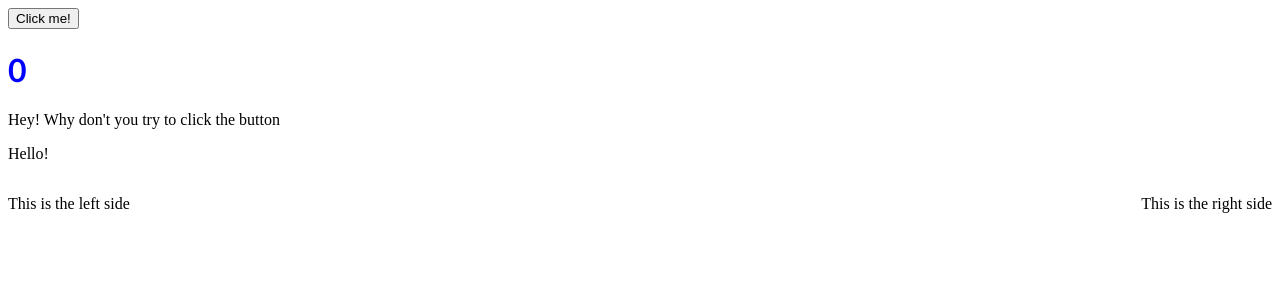
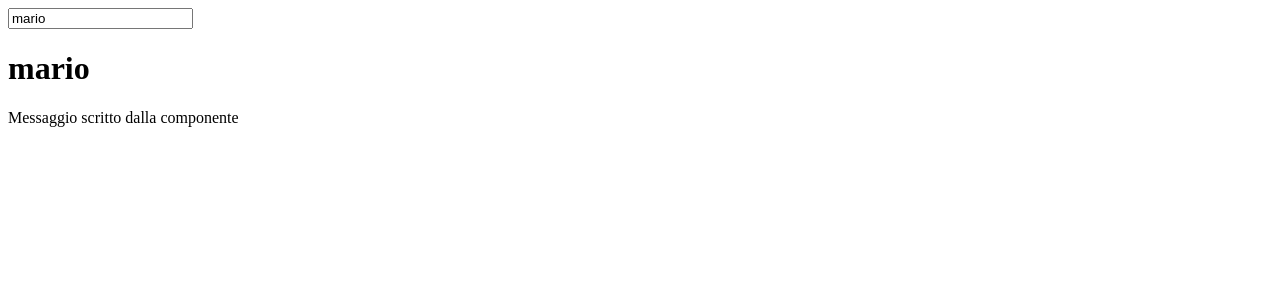
Before and after one commit to mrAnderson2159/formazione_vim, a SvelteKit app in the folder svelte/demostration/: page / in a window 1280 px wide. Shown: the top 300 px of the page. Built offline with nearby package versions, Linux system fonts and the light colour scheme.

Commit message:
svelte componenti

```diff
--- /dev/null
+++ b/svelte/demostration/src/lib/components/userInput.svelte
@@ -0,0 +1,18 @@
+<script lang='ts'>
+	import type { Snippet } from "svelte";
+
+    interface UserInputProps {
+        children: Snippet;
+        username: string;
+    }
+
+    let { username, children }: UserInputProps = $props();
+</script>
+
+<input type="text" bind:value={username} placeholder="Enter your name" />
+
+<h1>{username}</h1>
+
+<p>
+    {@render children()}
+</p>
--- a/svelte/demostration/src/routes/+page.svelte
+++ b/svelte/demostration/src/routes/+page.svelte
@@ -1,42 +1,12 @@
-<script lang='ts'>
-    let number = $state(0);
-    let userInformation = $derived.by(() => calculateUserInfo(number));
-    function onclick() {
-        number++;
-    }
-    function calculateUserInfo(number: number) {
-        switch (number) {
-            case 0:
-                return "Hey! Why don't you try to click the button";
-            case 1:
-                return "You clicked exactly one time";
-            default:
-                return `You clicked ${number} times`;
-        }
-    }
+<script>
+    import UserInput from "$lib/components/userInput.svelte";
 </script>
 
-<button {onclick}>
-    Click me!
-</button>
-
-<h1>{number}</h1>
-<p>{userInformation}</p>
-
-<p>Hello!</p>
-<div class="container">
-    <p>This is the left side</p>
-    <p>This is the right side</p>
-</div>
+<UserInput username={"mario"}>Messaggio scritto dalla componente</UserInput>
 
 <style>
     h1 {
         color: blue;
         font-family: "Gill Sans", "Gill Sans MT", Calibri, "Trebuchet MS", sans-serif;
     }
-
-    .container {
-        display: flex;
-        justify-content: space-between;
-    }
 </style>
--- /dev/null
+++ b/svelte/demostration/src/routes/page1.svelte
@@ -0,0 +1,42 @@
+<script lang='ts'>
+    let number = $state(0);
+    let userInformation = $derived.by(() => calculateUserInfo(number));
+    function onclick() {
+        number++;
+    }
+    function calculateUserInfo(number: number) {
+        switch (number) {
+            case 0:
+                return "Hey! Why don't you try to click the button";
+            case 1:
+                return "You clicked exactly one time";
+            default:
+                return `You clicked ${number} times`;
+        }
+    }
+</script>
+
+<button {onclick}>
+    Click me!
+</button>
+
+<h1>{number}</h1>
+<p>{userInformation}</p>
+
+<p>Hello!</p>
+<div class="container">
+    <p>This is the left side</p>
+    <p>This is the right side</p>
+</div>
+
+<style>
+    h1 {
+        color: blue;
+        font-family: "Gill Sans", "Gill Sans MT", Calibri, "Trebuchet MS", sans-serif;
+    }
+
+    .container {
+        display: flex;
+        justify-content: space-between;
+    }
+</style>
--- /dev/null
+++ b/svelte/demostration/src/routes/page2.svelte
@@ -0,0 +1,30 @@
+<script lang='ts'>
+    let username = $state('');
+
+    $effect(() => {
+        console.log('Username:', username);
+    });
+
+</script>
+
+<input type="text" bind:value={username} placeholder="Enter your name" />
+
+<h1>{username}</h1>
+
+<p>Hello!</p>
+<div class="container">
+    <p>This is the left side</p>
+    <p>This is the right side</p>
+</div>
+
+<style>
+    h1 {
+        color: blue;
+        font-family: "Gill Sans", "Gill Sans MT", Calibri, "Trebuchet MS", sans-serif;
+    }
+
+    .container {
+        display: flex;
+        justify-content: space-between;
+    }
+</style>
```
Also changed, not shown: 1 other file (tests, documents, lock files or other folders).
